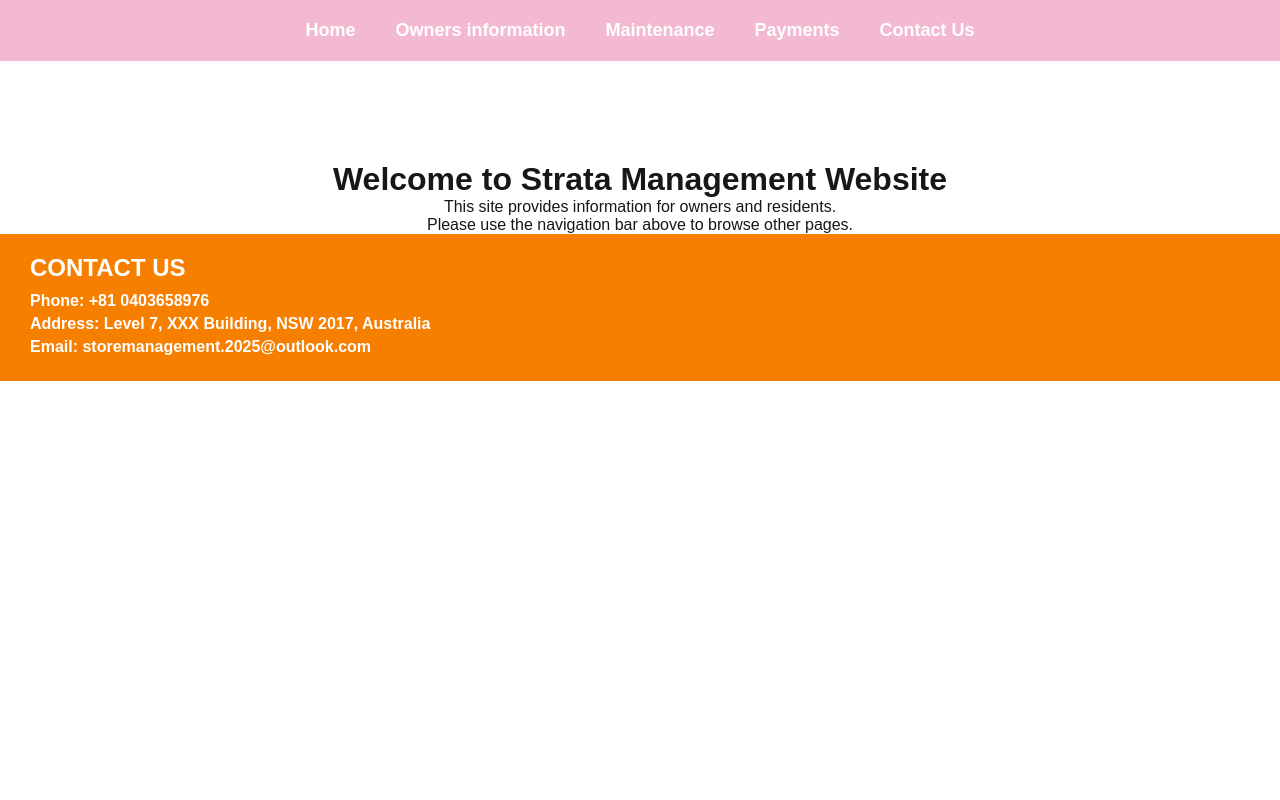
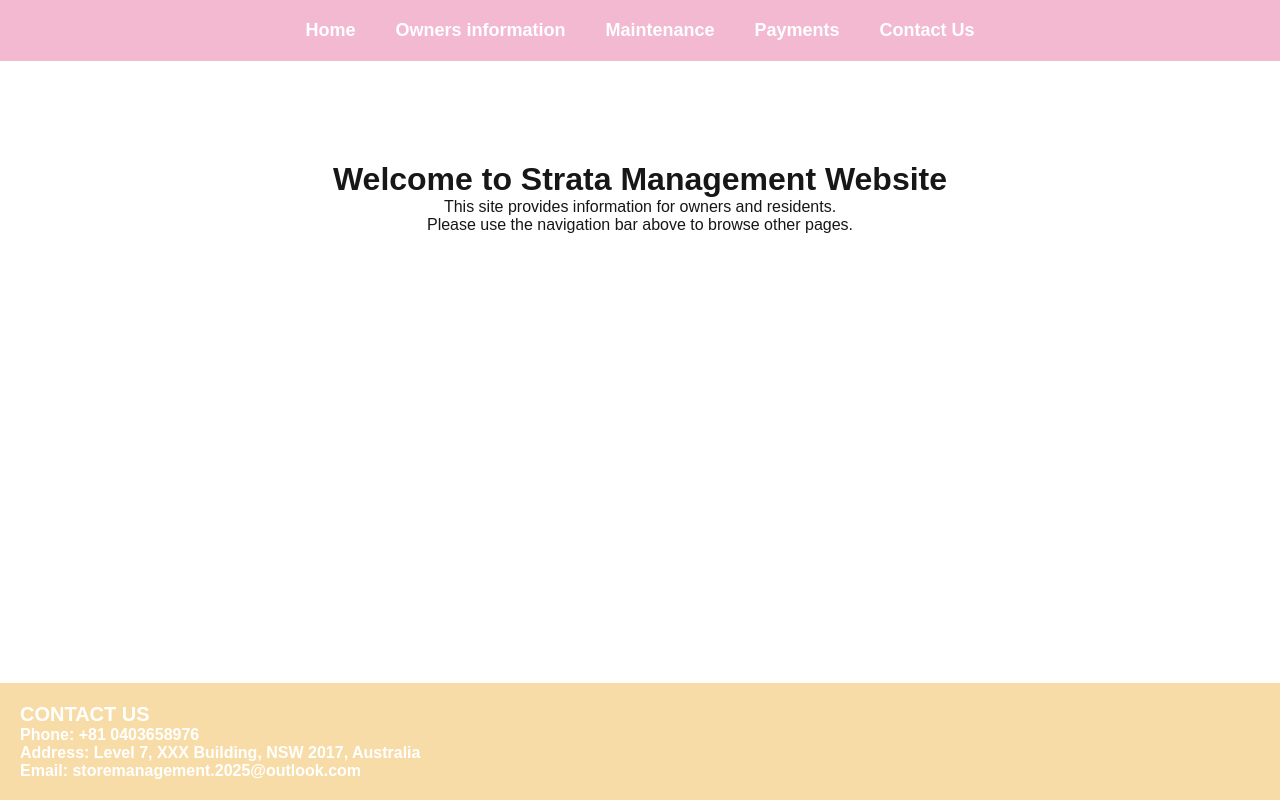
Before and after one commit to kcui07/strata-management, a Next.js app: page / in a window 1280 px wide. Built offline with nearby package versions, Linux system fonts and the light colour scheme.

Commit message:
feat: add footer and fix footer position

```diff
--- a/components/Footer.js
+++ b/components/Footer.js
@@ -1,23 +1,12 @@
+import styles from '@/styles/Footer.module.css';
+
 export default function Footer() {
-    return (
-      <footer style={{
-        backgroundColor: '#f77f00',
-        color: 'white',
-        padding: '20px 30px',
-        textAlign: 'left',
-        fontWeight: 'bold',
-      }}>
-        <h2 style={{
-          textTransform: 'uppercase',
-          fontSize: '24px',
-          marginBottom: '10px'
-        }}>
-          Contact Us
-        </h2>
-
-        <p style={{ fontSize: '16px', margin: '5px 0' }}>Phone: +81 0403658976</p>
-        <p style={{ fontSize: '16px', margin: '5px 0' }}>Address: Level 7, XXX Building, NSW 2017, Australia</p>
-        <p style={{ fontSize: '16px', margin: '5px 0' }}>Email: storemanagement.2025@outlook.com</p>
-      </footer>
-    );
-  }
+  return (
+    <div className={styles.footer}>
+      <h2 style={{ fontSize: '20px' }}>CONTACT US</h2>
+      <p>Phone: +81 0403658976</p>
+      <p>Address: Level 7, XXX Building, NSW 2017, Australia</p>
+      <p>Email: storemanagement.2025@outlook.com</p>
+    </div>
+  )
+}
--- /dev/null
+++ b/styles/Footer.module.css
@@ -0,0 +1,11 @@
+.footer {
+    background-color: rgb(248, 220, 167);
+    color: white;
+    padding: 20px;
+    font-weight: bold;
+    text-align: left;
+    position: fixed;
+    bottom: 0;
+    left: 0;
+    width: 100%;
+  }
```
